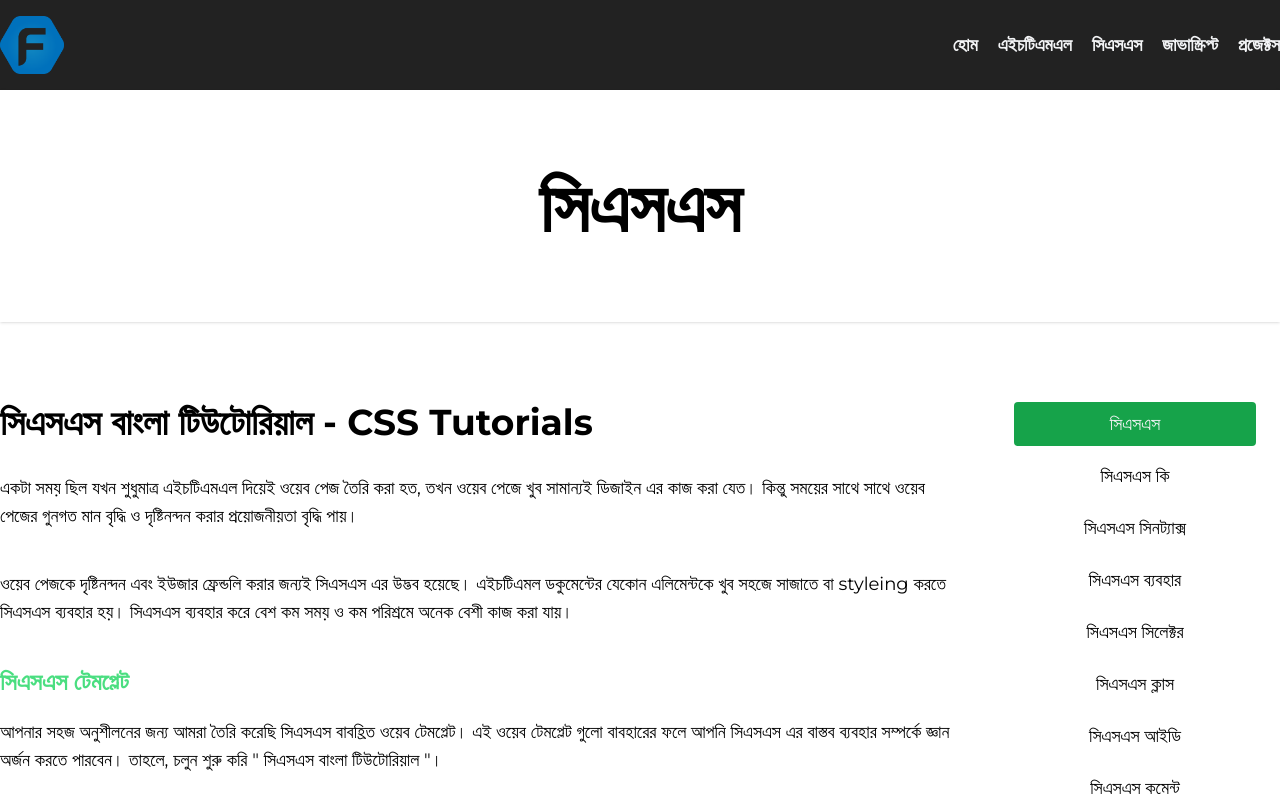
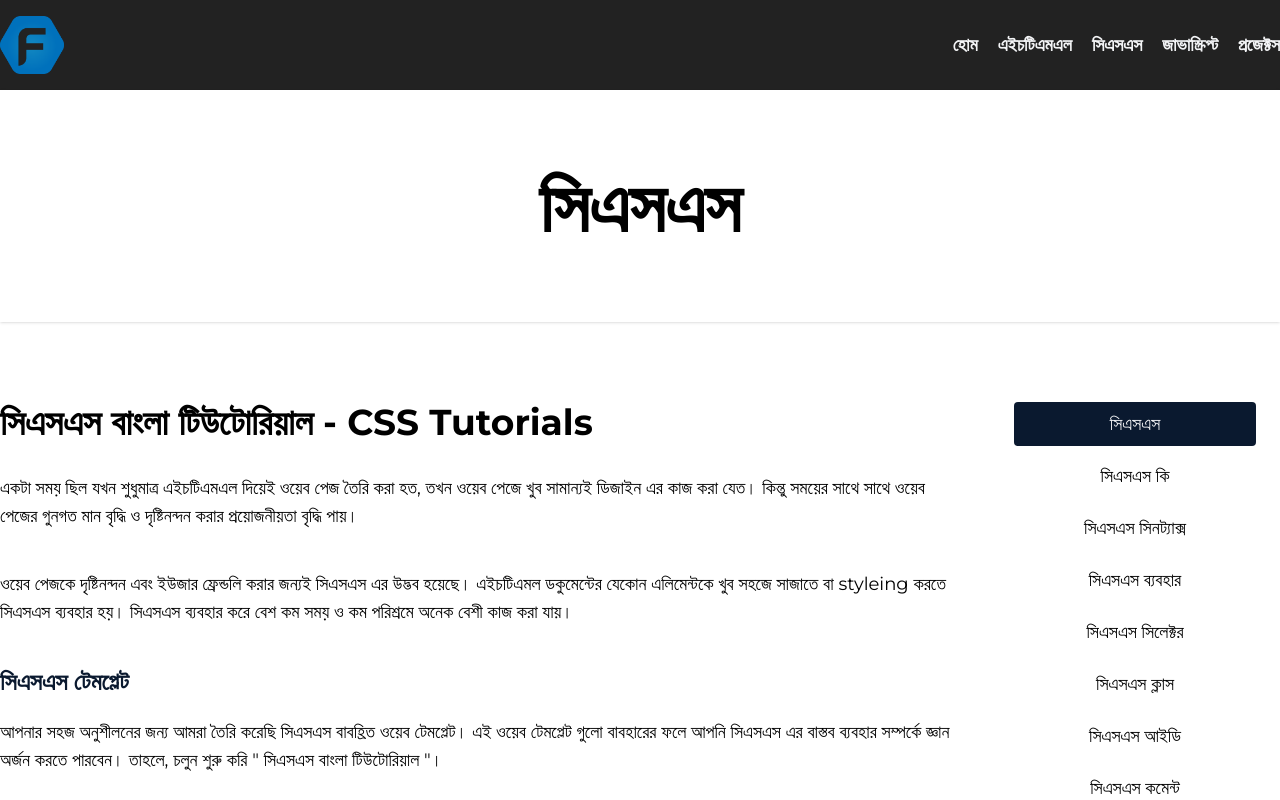
Before and after one commit to Forhad832/Learn-Web-Programming-site, a React (Create React App) app: page /css in a window 1280 px wide. Shown: the top 800 px of the page. Built offline with nearby package versions, Linux system fonts and the light colour scheme.

Commit message:
change button color

```diff
--- a/src/components/Footer/Footer.js
+++ b/src/components/Footer/Footer.js
@@ -45,7 +45,7 @@ const Footer = () => {
         </div>
       </div>
      <p className='absolute right-0 bottom-16'> <div className='p-3 bg-[#2450b6] rounded w-fit'>
-        <FaArrowCircleUp size={30}/>
+        <a href="#nav"><FaArrowCircleUp size={30}/></a>
       </div></p>
      </div>
     </div>
--- a/src/components/Navbar/Navbar.js
+++ b/src/components/Navbar/Navbar.js
@@ -8,7 +8,7 @@ const Navbar = () => {
   return (
     <header className='bg-[#222] text-gray-100 py-4'>
       <div className="container px-4 mx-auto md:px-0">
-        <nav className='flex items-center justify-between'>
+        <nav id='nav' className='flex items-center justify-between'>
             <div className="logo">
                <NavLink to='/'> <img src={Logo} alt="logo" className='object-contain w-16' /></NavLink>
             </div>
--- a/src/components/Pages/CSS/CSS.js
+++ b/src/components/Pages/CSS/CSS.js
@@ -36,7 +36,7 @@ const CSS = () => {
                     const {head,text,input} = itemTwo;
                     return (
                         <div>
-                            <h3 className='mb-5 text-2xl font-semibold text-green-400'>{head}</h3>
+                            <h3 className='mb-5 text-2xl font-semibold text-[#0a192f]'>{head}</h3>
                             {text.map((para)=>{
                                 return (
                                     <p className='mb-10 text-lg'>{para}</p>
--- a/src/components/Pages/CSS/CssCategories.js
+++ b/src/components/Pages/CSS/CssCategories.js
@@ -10,7 +10,7 @@ const CssCategories = ({categories,filteredCategories,toggle}) => {
 
         const {category,id} = categorys;
         return (
-         <button key={id} className={`'px-4 py-2 text-lg font-medium' ${index === toggle && 'px-4 py-2 text-lg font-medium text-gray-100 bg-green-600 rounded'}`} onClick={()=>filteredCategories(index)}>{category}</button>
+         <button key={id} className={`'px-4 py-2 text-lg font-medium' ${index === toggle && 'px-4 py-2 text-lg font-medium text-gray-100 bg-[#0a192f] rounded'}`} onClick={()=>filteredCategories(index)}>{category}</button>
         )
     })}
 
--- a/src/components/Pages/HTML/HTML.js
+++ b/src/components/Pages/HTML/HTML.js
@@ -35,7 +35,7 @@ const HTML = () => {
                     const {head,text,input} = itemTwo;
                     return (
                         <div>
-                            <h3 className='mb-5 text-2xl font-semibold text-green-400'>{head}</h3>
+                            <h3 className='mb-5 text-2xl font-semibold text-[#0a192f]'>{head}</h3>
                             {text.map((para)=>{
                                 return (
                                     <p className='mb-10 text-lg'>{para}</p>
--- a/src/components/Pages/HTML/HtmlCategories.js
+++ b/src/components/Pages/HTML/HtmlCategories.js
@@ -7,7 +7,7 @@ const HtmlCategories = ({filteredCategories,categories,toggle}) => {
         {categories.map((categorys,index)=>{
           const {category,id} = categorys
             return (
-                <button key={id} className={ `''${index === toggle && 'px-4 py-2 text-lg font-medium text-gray-100 bg-green-600 rounded'}`} onClick={()=>filteredCategories(index)}>{category}</button>
+                <button key={id} className={ `''px-4 py-2 text-lg font-medium''${index === toggle && 'px-4 py-2 text-lg font-medium text-gray-100 bg-[#0a192f] rounded'}`} onClick={()=>filteredCategories(index)}>{category}</button>
             )
         })}
 
--- a/src/components/Pages/javascript/Javascript.js
+++ b/src/components/Pages/javascript/Javascript.js
@@ -31,7 +31,7 @@ const Javascript = () => {
                const {head,text,input} = itemTwo;
                return (
                    <div>
-                       <h3 className='mb-5 text-2xl font-semibold text-green-400'>{head}</h3>
+                       <h3 className='mb-5 text-2xl font-semibold text-[#0a192f]'>{head}</h3>
                        {text.map((para)=>{
                            return (
                                <p className='mb-10 text-lg'>{para}</p>
--- a/src/components/Pages/javascript/JsCategories.js
+++ b/src/components/Pages/javascript/JsCategories.js
@@ -5,7 +5,7 @@ const JsCategories = ({categories,filteredCategories,toggle}) => {
     <div className='flex flex-col gap-2'>
       {categories?.map((category,index)=>{
         return (
-            <button className={`'px-4 py-2  text-lg font-medium' ${index === toggle && 'px-4 py-2  text-lg font-medium text-gray-100 bg-green-600 rounded'}`} onClick={()=> filteredCategories(index)}>{category}</button>
+            <button className={`'px-4 py-2  text-lg font-medium' ${index === toggle && 'px-4 py-2  text-lg font-medium text-gray-100 bg-[#0a192f] rounded'}`} onClick={()=> filteredCategories(index)}>{category}</button>
         )
       })}
     </div>
```
